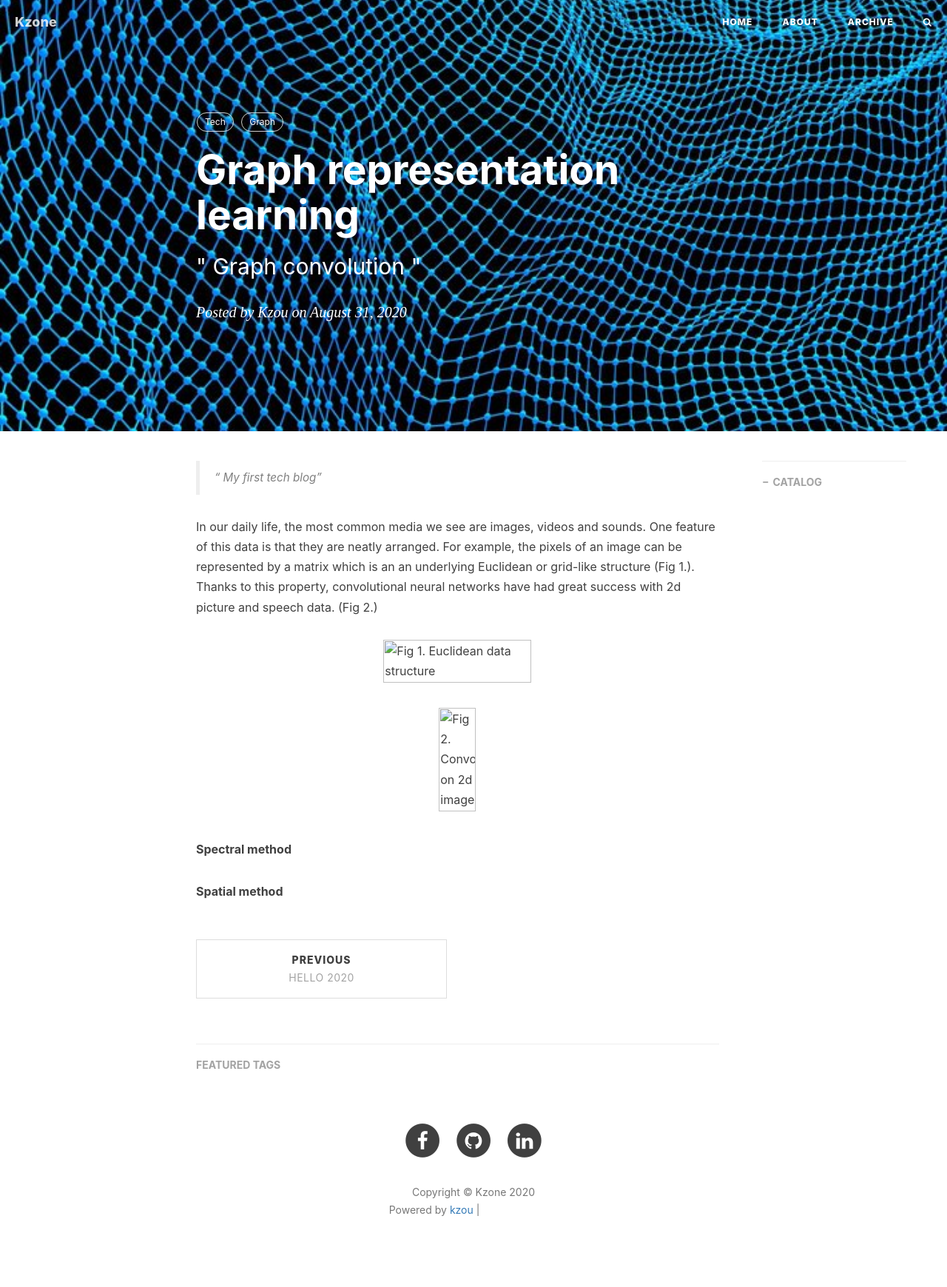
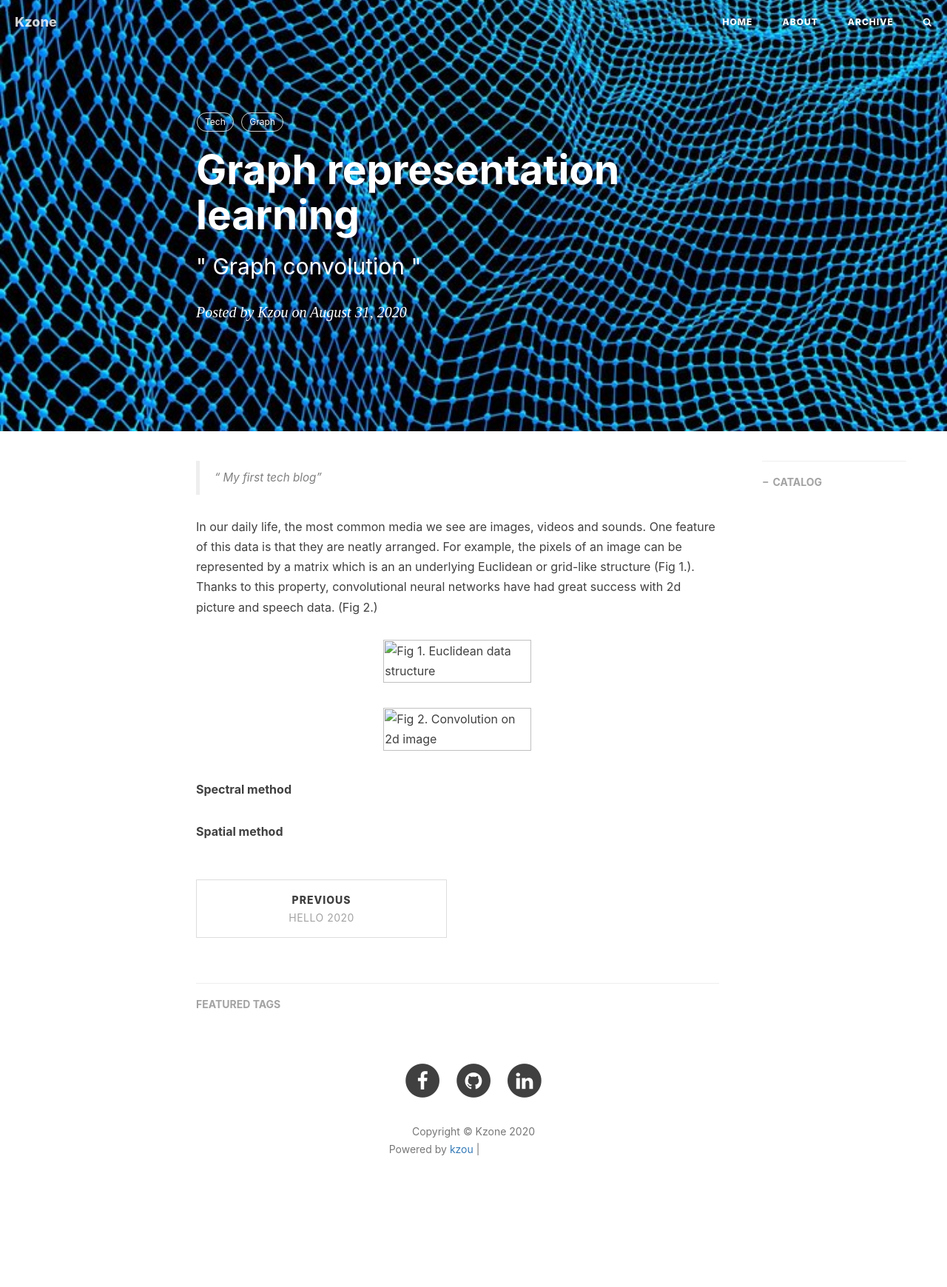
Before and after one commit to ZOUKaifeng/zoukaifeng.github.io, a Jekyll site: the page built from _posts/2020-10-17-hello.markdown, in a window 1280 px wide. Shown: the whole page at 74% size. Built offline with Jekyll 4.4.1, drawn with Linux system fonts in a browser that asks for light colours; nearby versions of some CDN libraries; comment, search, counter and statistics services are not loaded; after the commit the page ends 1658 px from its top, so only the background shows below that; grey boxes are pictures that could not be loaded.

Commit message:
Update 2020-10-17-hello.markdown

```diff
--- a/_posts/2020-10-17-hello.markdown
+++ b/_posts/2020-10-17-hello.markdown
@@ -17,7 +17,7 @@ tags:
 In our daily life, the most common media we see are images, videos and sounds. One feature of this data is that they are neatly arranged. For example, the pixels of an image can be represented by a matrix which is an an underlying Euclidean or grid-like structure (Fig 1.). Thanks to this property, convolutional neural networks have had great success with 2d picture and speech data. (Fig 2.)<br>
 
 <img src="https://github.com/ZOUKaifeng/zoukaifeng.github.io/blob/master/img/euclidean_data_structure.png" title="Fig 1. Euclidean data structure" width="200" height="50" />
-<img src="img/convolution on 2d image.jpg" title="Fig 2. Convolution on 2d image" width="50" height="50" />
+<img src="https://github.com/ZOUKaifeng/zoukaifeng.github.io/blob/master/img/convolution%20on%202d%20image.jpg" title="Fig 2. Convolution on 2d image" width="200" height="50" />
 
 
 **Spectral method**
```
